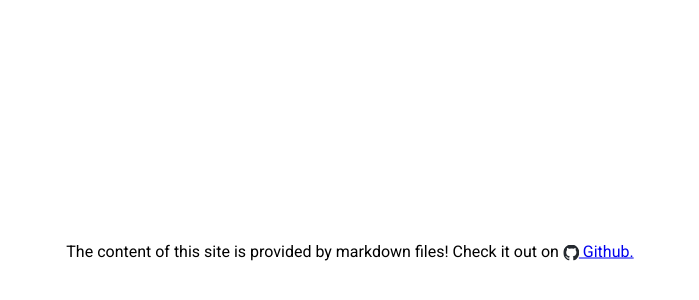
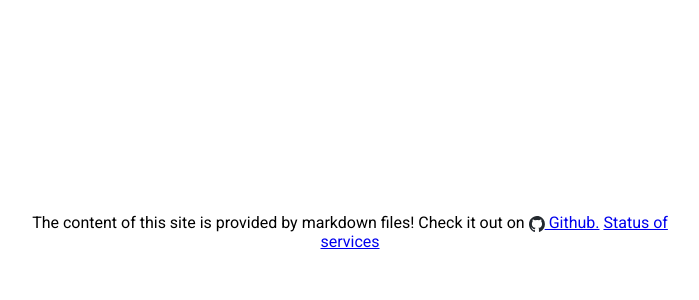
Before and after one commit to X-rays5/personal-site, a SvelteKit app: page / in a window 1280 px wide. Shown: the part 498-798 px from the top of the page, without its empty margins (290-989 px from the left). Built offline with nearby package versions, Linux system fonts and the light colour scheme; no server answers.

Commit message:
Add link to status page in the footer

```diff
--- a/src/routes/+page.svelte
+++ b/src/routes/+page.svelte
@@ -44,6 +44,6 @@
     {/each}
 
     <div id="footer">
-        <p>The content of this site is provided by markdown files! Check it out on <a href="https://github.com/X-rays5/personal-site"><img src={githubLogo} alt="Github logo"/> Github.</a></p>
+        <p>The content of this site is provided by markdown files! Check it out on <a href="https://github.com/X-rays5/personal-site"><img src={githubLogo} alt="Github logo"/> Github.</a> <a href="https://status.scheenen.dev">Status of services</a></p>
     </div>
 </div>
```
